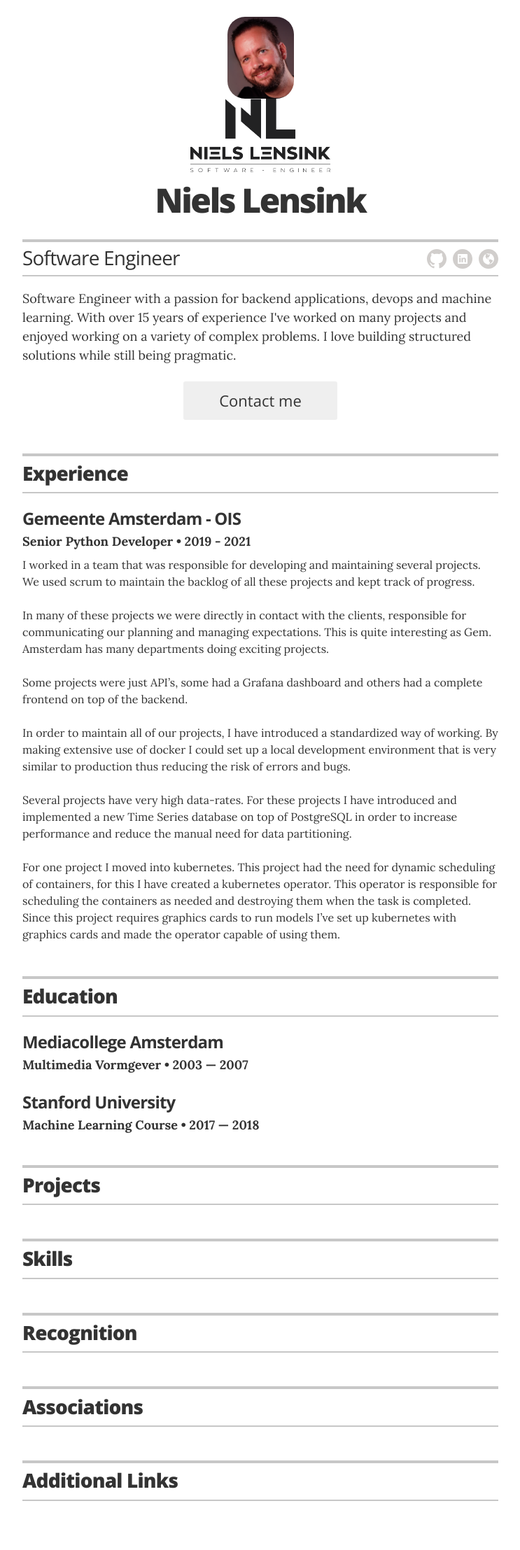
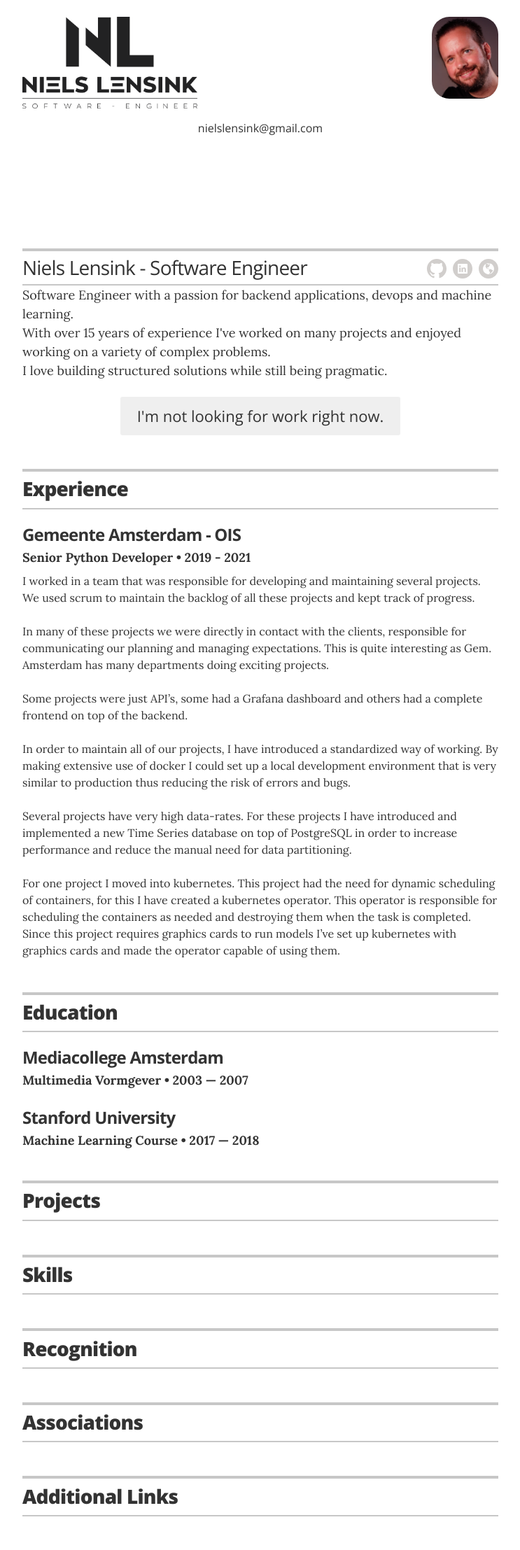
Before and after one commit to nielslensink/resume, a Jekyll site: the page built from index.html, in a window 1280 px wide. Shown: the whole page at 70% size, without its empty margins (268-1011 px from the left). Built offline with Jekyll 4.4.1, drawn with Linux system fonts in a browser that asks for light colours; before the commit the page ends 2193 px from its top, so only the background shows below that.

Commit message:
updated template

```diff
--- a/_config.yml
+++ b/_config.yml
@@ -11,8 +11,8 @@ sass:
 # Resume settings
 resume_avatar:                  "true"
 resume_logo:                    "true"
-resume_name:                    "Niels Lensink"
-resume_title:                   "Software Engineer"
+resume_name:                    null
+resume_title:                   "Niels Lensink - Software Engineer"
 
 # used for the contact button in _layouts/resume.html
 resume_contact_email:           "nielslensink@gmail.com"
@@ -22,18 +22,18 @@ resume_contact_telephone:       ""
 resume_contact_address:         ""
 
 resume_header_contact_info:     "nielslensink@gmail.com"
-display_header_contact_info:    "false"
+display_header_contact_info:    "true"
 
 resume_header_intro: |
-  <p>Software Engineer with a passion for backend applications, devops and machine learning.
+  Software Engineer with a passion for backend applications, devops and machine learning.
   With over 15 years of experience I've worked on many projects and enjoyed working on a variety of complex problems.
-  I love building structured solutions while still being pragmatic.</p>
+  I love building structured solutions while still being pragmatic.
 
 # use "yes" to display the email contact button,
 # "no" to display an "I'm not looking for work" message,
 # or remove the resume_looking_for_work option entirely
 # to leave blank
-resume_looking_for_work:        "yes"
+resume_looking_for_work:        "no"
 
 # Decide which sections to use
 # comment out to hide
--- a/_layouts/resume.html
+++ b/_layouts/resume.html
@@ -13,7 +13,7 @@
 
         <!-- You can turn off the avatar in _config.yml by setting to false -->
         {% if site.resume_avatar == 'true' %}
-        <img src="images/face.png" alt="my photo" class="avatar no-print" itemprop="image">
+        <img src="images/face.png" alt="my photo" class="avatar" itemprop="image">
         {% endif %}
 
         {% if site.resume_logo == 'true' %}
@@ -21,7 +21,9 @@
         {% endif %}
 
         <!-- Your name is defined in the _config.yml file -->
+        {% if site.resume_name %}
         <h1 class="header-name" itemprop="name">{{ site.resume_name }}</h1>
+        {% endif %}
 
         <!-- To display contact info here, change `display_header_contact_info` value in _config.yml to true -->
         {% if site.display_header_contact_info == 'true' %}
@@ -30,17 +32,19 @@
         </div>
         {% endif %}
 
-        <div class="title-bar no-print">
+        <div class="title-bar">
 
           <!-- Your title is also defined in the _config.yml file -->
           <h2 class="header-title" itemprop="jobTitle">{{ site.resume_title }}</h2>
 
           <!-- This is the markup for the icon links; moved out to an include because it's very verbose, and you shouldn't ever need to edit the markup (unless you want to re-order the icons); if you want to customize which links appear, define them in the _config.yml file -->
-          {% include icon-links.html %}
+          <div class="no-print">
+            {% include icon-links.html %}
+          </div>
         </div>
 
         <div class="executive-summary" itemprop="description">
-          {{ site.resume_header_intro }}
+          {{ site.resume_header_intro | newline_to_br }}
         </div>
 
         {% if site.resume_looking_for_work == 'yes' %}
--- a/_sass/_resume.scss
+++ b/_sass/_resume.scss
@@ -24,15 +24,15 @@
     width: 95px;
     max-width: 100%;
     overflow: hidden;
+    float: right;
     @include border-radius(25px);
     margin: 0 auto;
     display: block;
   }
 
   .logo {
-    max-width: 200px;
+    max-width: 250px;
     overflow: hidden;
-    margin: 0 auto;
     display: block;
   }
 
@@ -56,7 +56,8 @@
 
   .title-bar {
     @include section_border;
-    margin-top: 2rem;
+    margin-top: 10rem;
+    clear: both;
     padding: .4rem 0;
     @include clearfix;
 
```
